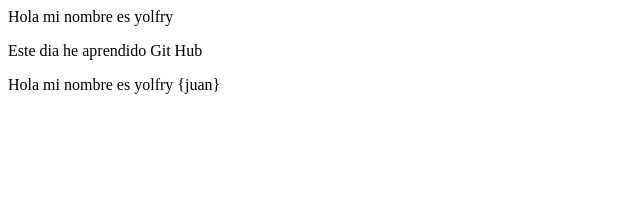
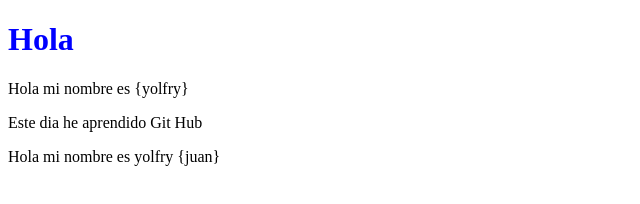
Before and after one commit to enriquerosario/frontend, a website: page index.html in a window 1280 px wide. Shown: the whole page, without its empty margins (0-640 px from the left). Drawn offline with nearby package versions, Linux system fonts and the light colour scheme.

Commit message:
npm css animation agregue

```diff
--- a/index.html
+++ b/index.html
@@ -1,14 +1,26 @@
 <!DOCTYPE html>
 <html lang="en">
+
 <head>
     <meta charset="UTF-8">
     <meta http-equiv="X-UA-Compatible" content="IE=edge">
     <meta name="viewport" content="width=device-width, initial-scale=1.0">
     <title>Document</title>
+
+    <style>
+        h1 {
+            color: blue;
+        }
+    </style>
+
+    <link rel="stylesheet" href="./node_modules/animate.css/animate.css">
 </head>
+
 <body>
-    Hola mi nombre es yolfry
+    <h1 class="animate__animated animate__flip">Hola</h1>
+    Hola mi nombre es {yolfry}
     <p>Este dia he aprendido Git Hub</p>
     Hola mi nombre es yolfry {juan}
 </body>
+
 </html>
--- a/package.json
+++ b/package.json
@@ -15,5 +15,8 @@
   "bugs": {
     "url": "https://github.com/enriquerosario/frontend/issues"
   },
-  "homepage": "https://github.com/enriquerosario/frontend#readme"
+  "homepage": "https://github.com/enriquerosario/frontend#readme",
+  "dependencies": {
+    "animate.css": "^4.1.1"
+  }
 }
```
Also changed, not shown: 2 other files.
